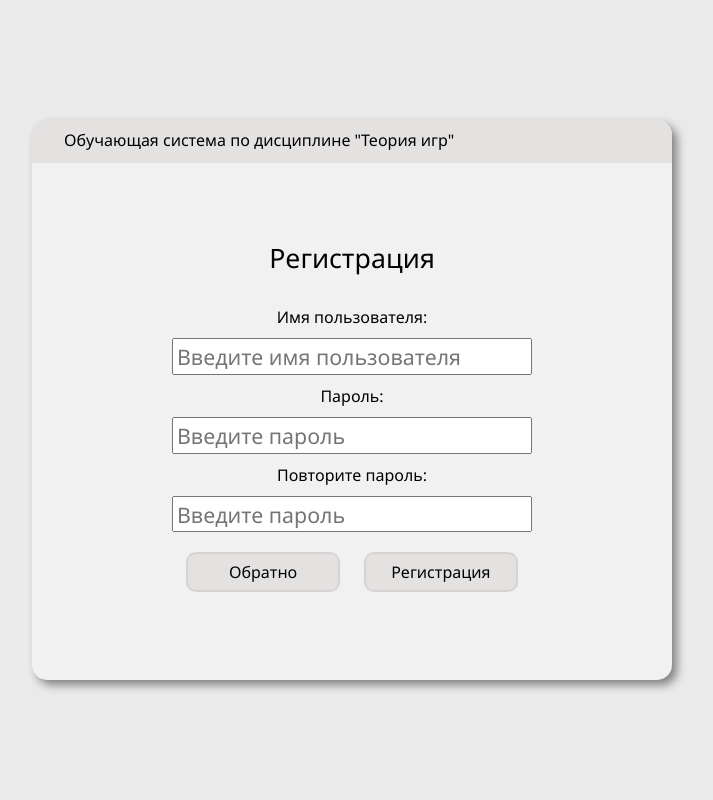
After one commit to OnlyHorny/new_math_project, a Python web app: template templates/login form/reg.html in a window 1280 px wide. The commit adds this page. Shown: the whole page, without its empty margins (288-1001 px from the left). Run offline with Jinja, Linux system fonts and the light colour scheme; the template is opened without the code that fills it, so the values that code supplies are empty.

Commit message:
edited auth.html, added registration form

```diff
--- a/static/CSS/main.css
+++ b/static/CSS/main.css
@@ -4,6 +4,9 @@
     height: 100%;
     width: 100%;
     font-family: 'Segoe UI', Tahoma, Geneva, Verdana, sans-serif;
+}
+a {
+    text-decoration: none;
 }
 body {
     background-color: #ebeaea;
@@ -50,7 +53,7 @@ h3 {
     margin: 0 auto;
 }
 .auth > .text {
-    height: 15%;
+    height: 10%;
     padding: 5vh;
 }
 .auth > .auth-form {
@@ -69,6 +72,7 @@ h3 {
     width: 95%;
     max-width: 350px;
 }
+
 .auth-form label {
     padding: 3vh;
 }
@@ -77,6 +81,7 @@ h3 {
     height: 60%;
     max-height: 40px;
     min-width: 100px;
+    max-width: 160px;
     background-color: #e4e1e1;
     border-radius: 10px;
     border: 2px solid #d6d3d3;
--- /dev/null
+++ b/templates/login form/reg.html
@@ -0,0 +1,60 @@
+<!DOCTYPE html>
+<html lang="en">
+    <head>
+        <meta charset="UTF-8" />
+        <meta name="viewport" content="width=device-width, initial-scale=1.0" />
+        <link
+            rel="stylesheet"
+            type="text/css"
+            href="../../static/CSS/main.css"
+        />
+        <title>Регистрация</title>
+    </head>
+    <body>
+        <div class="auth-window">
+            <div class="header">
+                <div class="label-class">
+                    <label>Обучающая система по дисциплине "Теория игр"</label>
+                </div>
+            </div>
+            <div class="auth">
+                <div class="text">
+                    <h3>Регистрация</h3>
+                </div>
+                <div class="auth-form">
+                    <div class="username">
+                        <label for="username">Имя пользователя:</label><br />
+                        <input
+                            type="text"
+                            id="username"
+                            placeholder="Введите имя пользователя"
+                        /><br />
+                        <label for="password">Пароль:</label><br />
+                        <input
+                            type="password"
+                            id="password"
+                            placeholder="Введите пароль"
+                        /><br />
+                        <label for="password">Повторите пароль:</label><br />
+                        <input
+                            type="password"
+                            id="password"
+                            placeholder="Введите пароль"
+                        /><br />
+                    </div>
+                    <div class="buttons">
+                        <a href="auth.html">
+                            <button type="submit" name="return">Обратно</button>
+                        </a>
+                        <a href="auth.html">
+                            <button type="submit" name="reg">
+                                Регистрация
+                            </button>
+                        </a>
+                    </div>
+                </div>
+            </div>
+        </div>
+        <script src="../../static/script/auth.js"></script>
+    </body>
+</html>
```
Also changed, not shown: templates/login form/auth.html (renamed from templates/auth.html, +14 -4 lines).
